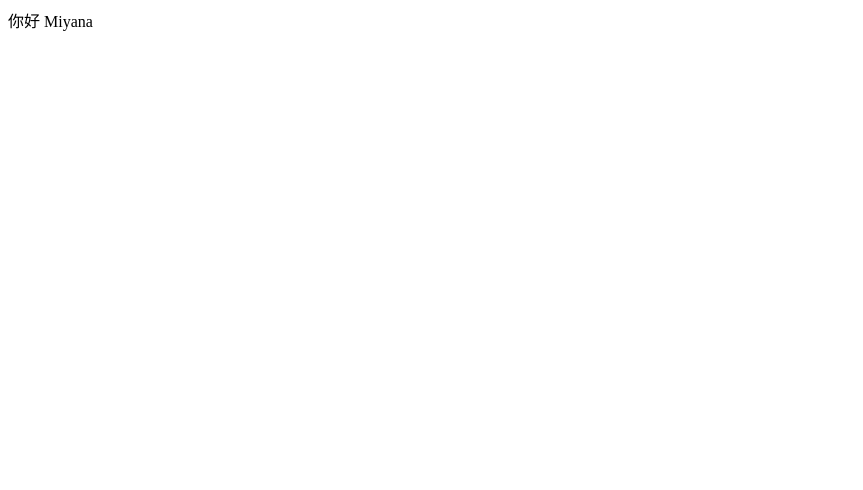
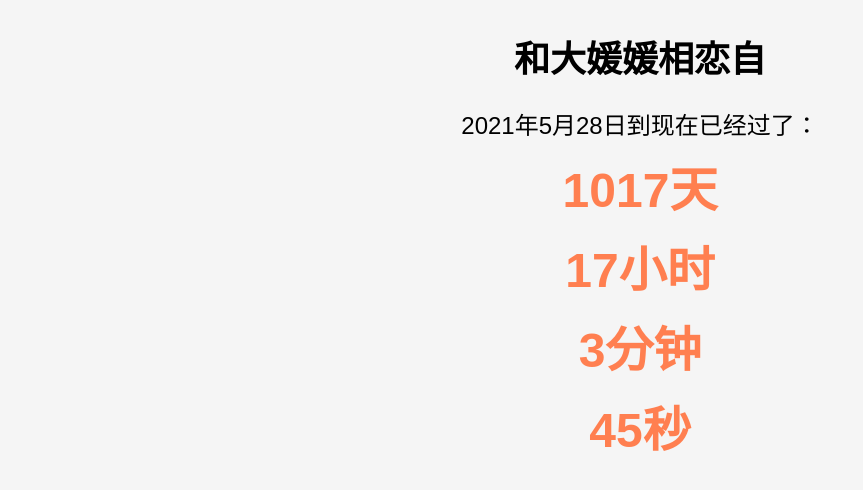
Before and after one commit to miayaly/miayaly.github.io, a plain HTML site: page index.html in a window 1280 px wide. Shown: the whole page, without its empty margins (0-863 px from the left). Drawn offline with Linux system fonts and the light colour scheme.

Commit message:
Update index.html

```diff
--- a/index.html
+++ b/index.html
@@ -1,11 +1,90 @@
 <!DOCTYPE html>
-<html lang="en">
+<html>
+
 <head>
-    <meta charset="UTF-8">
-    <meta name="viewport" content="width=device-width, initial-scale=1.0">
-    <title>Document</title>
+  <title>大媛媛</title>
+  <meta name="viewport" content="width=device-width, initial-scale=1.0">
+  <style>
+    body {
+      font-family: Arial, sans-serif;
+      text-align: center;
+      background-color: #f5f5f5;
+      margin: 0;
+      padding: 0;
+    }
+
+    h1 {
+      font-size: 36px;
+      margin-top: 30px;
+    }
+
+    p {
+      font-size: 24px;
+      margin-top: 10px;
+      margin-bottom: 10px;
+    }
+    #life,
+    #weeks,
+    #days,
+    #hours,
+    #minutes,
+    #seconds {
+      font-weight: bold;
+      font-size: 3em;
+      color: #ff7f50;
+    }
+
+    @media (max-width: 600px) {
+      h1 {
+        font-size: 24px;
+      }
+
+      p {
+        font-size: 16px;
+      }
+    }
+  </style>
 </head>
+
 <body>
-    你好 Miyana
+  <h1>和大媛媛相恋自</h1>
+  <p>2021年5月28日到现在已经过了：</p>
+  <p id="days"></p>
+  <p id="hours"></p>
+  <p id="minutes"></p>
+  <p id="seconds"></p>
+  <script>
+    // 设置目标日期
+    var targetDate = new Date(2021, 4, 28, 10, 55, 0);
+
+    calc();
+    setInterval(() => {
+      calc();
+    }, 1000);
+    function calc() {
+      // 获取当前时间
+      var now = new Date();
+      // 计算时间差
+      var timeDiff = now.getTime() - targetDate.getTime();
+
+      // 将时间差转换为天数
+      var days = Math.floor(timeDiff / (1000 * 60 * 60 * 24));
+      document.getElementById("days").innerHTML = days + "天";
+
+      // 将时间差转换为小时数
+      var hours = Math.floor((timeDiff % (1000 * 60 * 60 * 24)) / (1000 * 60 * 60));
+      document.getElementById("hours").innerHTML = hours + "小时";
+
+      // 将时间差转换为分钟数
+      var minutes = Math.floor((timeDiff % (1000 * 60 * 60)) / (1000 * 60));
+      document.getElementById("minutes").innerHTML = minutes + "分钟";
+
+      // 将时间差转换为秒数
+      var seconds = Math.floor((timeDiff % (1000 * 60)) / 1000);
+      document.getElementById("seconds").innerHTML = seconds + "秒";
+
+    }
+  </script>
 </body>
+
 </html>
```
